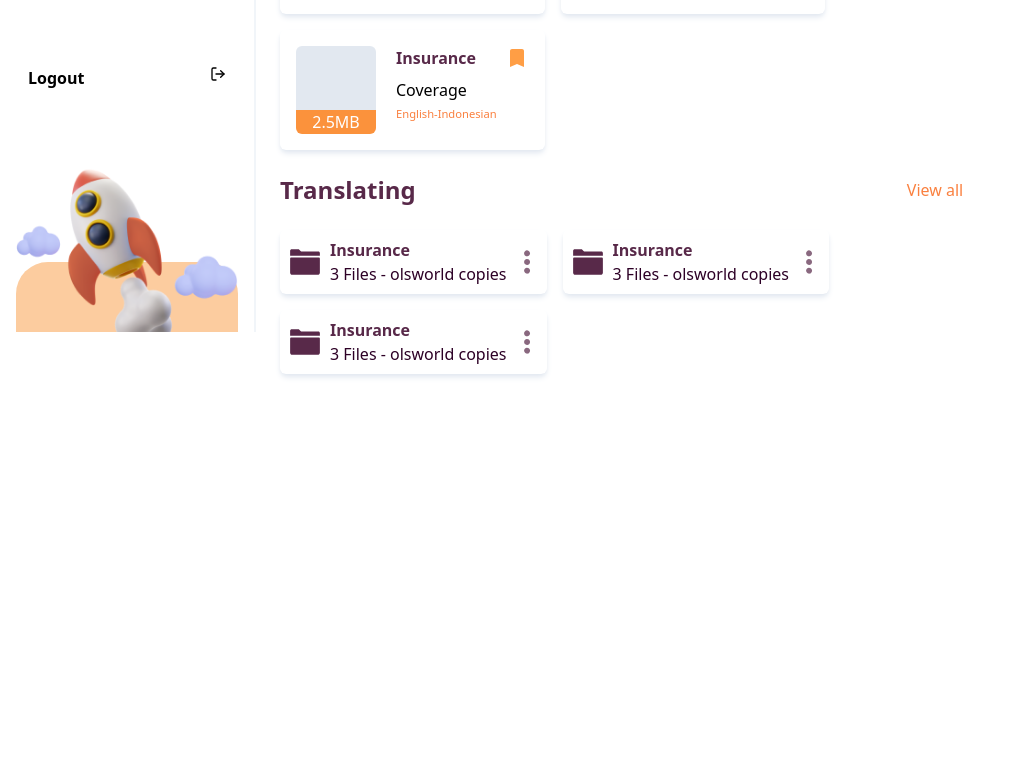
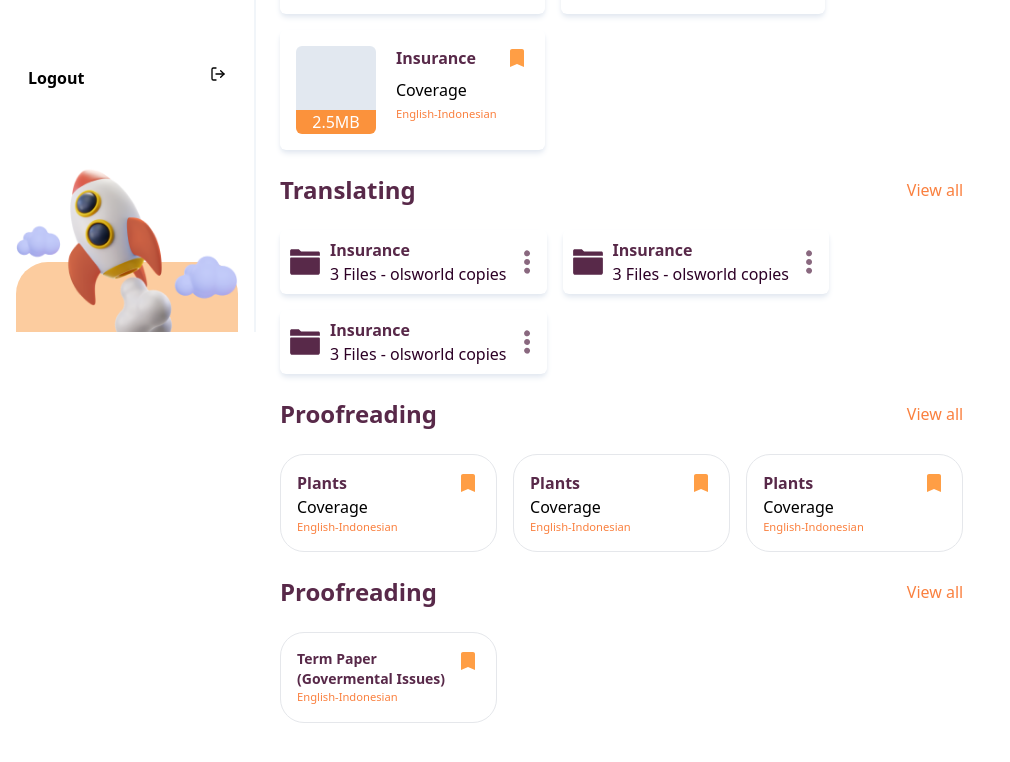
Before and after one commit to AfolabiOlajide/languvi, a React (Create React App) app: page /client/dashboard in a window 1280 px wide. Shown: the part 468-1230 px from the top of the page, without its empty margins (0-1010 px from the left). Before the commit the page ends 902 px from the top, so only its background shows below. Built offline with nearby package versions, Linux system fonts and the light colour scheme.

Commit message:
Completed client dashboard Ui

```diff
--- a/src/components/ClientDashboard/DashboardContainer/Dashboard.js
+++ b/src/components/ClientDashboard/DashboardContainer/Dashboard.js
@@ -74,7 +74,7 @@ const Dashboard = () => {
                         </div>
                     </div>
                     {/* translating */}
-                    <div className="translating">
+                    <div className="translating mb-6">
                         <div className="head flex justify-between items-center mb-6">
                             <h2 className='font-bold text-headerText text-2xl'>Translating</h2>
                             <Link to="" className='text-linkColor'>View all</Link>
@@ -121,6 +121,59 @@ const Dashboard = () => {
                             </div>
                         </div>
                     </div>
+                    {/* proofreading */}
+                    <div className="proofreading mb-6">
+                        <div className="head flex justify-between items-center mb-6">
+                            <h2 className='font-bold text-headerText text-2xl'>Proofreading</h2>
+                            <Link to="" className='text-linkColor'>View all</Link>
+                        </div>
+                        <div className="items grid grid-cols-1 md:grid-cols-2 lg:grid-cols-3 gap-4 ">
+                            {/* item */}
+                            <div className="item p-4 border border-solid rounded-3xl flex justify-between">
+                                <div className="info">
+                                    <div className="category text-headerText font-bold">Plants</div>
+                                    <div className="title">Coverage</div>
+                                    <div className="language text-linkColor text-[.7rem]">English-Indonesian</div>
+                                </div>
+                                <div className="logo"><MdBookmark size={24} className={`text-primary cursor-pointer`} /></div>
+                            </div>
+                            {/* item */}
+                            <div className="item p-4 border border-solid rounded-3xl flex justify-between">
+                                <div className="info">
+                                    <div className="category text-headerText font-bold">Plants</div>
+                                    <div className="title">Coverage</div>
+                                    <div className="language text-linkColor text-[.7rem]">English-Indonesian</div>
+                                </div>
+                                <div className="logo"><MdBookmark size={24} className={`text-primary cursor-pointer`} /></div>
+                            </div>
+                            {/* item */}
+                            <div className="item p-4 border border-solid rounded-3xl flex justify-between">
+                                <div className="info">
+                                    <div className="category text-headerText font-bold">Plants</div>
+                                    <div className="title">Coverage</div>
+                                    <div className="language text-linkColor text-[.7rem]">English-Indonesian</div>
+                                </div>
+                                <div className="logo"><MdBookmark size={24} className={`text-primary cursor-pointer`} /></div>
+                            </div>
+                        </div>
+                    </div>
+                    {/* on Revision */}
+                    <div className="proofreading mb-6">
+                        <div className="head flex justify-between items-center mb-6">
+                            <h2 className='font-bold text-headerText text-2xl'>Proofreading</h2>
+                            <Link to="" className='text-linkColor'>View all</Link>
+                        </div>
+                        <div className="items grid grid-cols-1 md:grid-cols-2 lg:grid-cols-3 gap-4 ">
+                            {/* item */}
+                            <div className="item p-4 border border-solid rounded-3xl flex justify-between">
+                                <div className="info">
+                                    <div className="category text-headerText text-sm font-bold">Term Paper (Govermental Issues)</div>
+                                    <div className="language text-linkColor text-[.7rem]">English-Indonesian</div>
+                                </div>
+                                <div className="logo"><MdBookmark size={24} className={`text-primary cursor-pointer`} /></div>
+                            </div>
+                        </div>
+                    </div>
                 </div>
                 <div className="account">
                     <h3 className="font-bold text-xl lg:text-center text-headerText">Account Balance</h3>
--- a/src/components/DashboardLayout.js
+++ b/src/components/DashboardLayout.js
@@ -16,7 +16,7 @@ const DashboardLayout = () => {
 
     return (
         <div className='lg:grid lg:grid-cols-[20%_80%]'>
-            <div className={`fixed top-0 ${menuToggled ? "left-0 max-w-[80%]" : "-left-[110%]"} duration-300 ease-in transition-all z-50 lg:relative lg:left-0 lg:w-[100%] dashboard-menu py-6 px-4 bg-white min-h-screen min-w-[20%] border-r-2 border-slate-100 `}>
+            <div className={`fixed top-0 ${menuToggled ? "left-0 max-w-[80%]" : "-left-[150%]"} duration-300 ease-in transition-all z-50 lg:sticky lg:left-0 lg:w-[100%] dashboard-menu py-6 px-4 bg-white h-screen min-w-[20%] border-r-2 border-slate-100 `}>
                 <div className="menu-header flex flex-row gap-4">
                     <div className="img">
                         <div className="w-[4rem] h-[4rem] rounded-md bg-primary"></div>
@@ -64,7 +64,7 @@ const DashboardLayout = () => {
                         <div className="tag bg-green-500 rounded-sm text-white text-[.7rem] text-center p-1">Client Admin</div>
                     </div>
                     <div className="right flex items-center gap-x-6">
-                        <div className="date text-md font-bold">{date}</div>
+                        <div className="date text-md font-bold text-headerTextLight">{date}</div>
                         <div className="toggle-menu">
                             {menuToggled ? <MdOutlineClose className='block cursor-pointer lg:hidden' onClick={menuToggledHandler} size={24} /> : <HiOutlineMenuAlt1 className='block cursor-pointer lg:hidden' onClick={menuToggledHandler} size={24} />}
                         </div>
```
